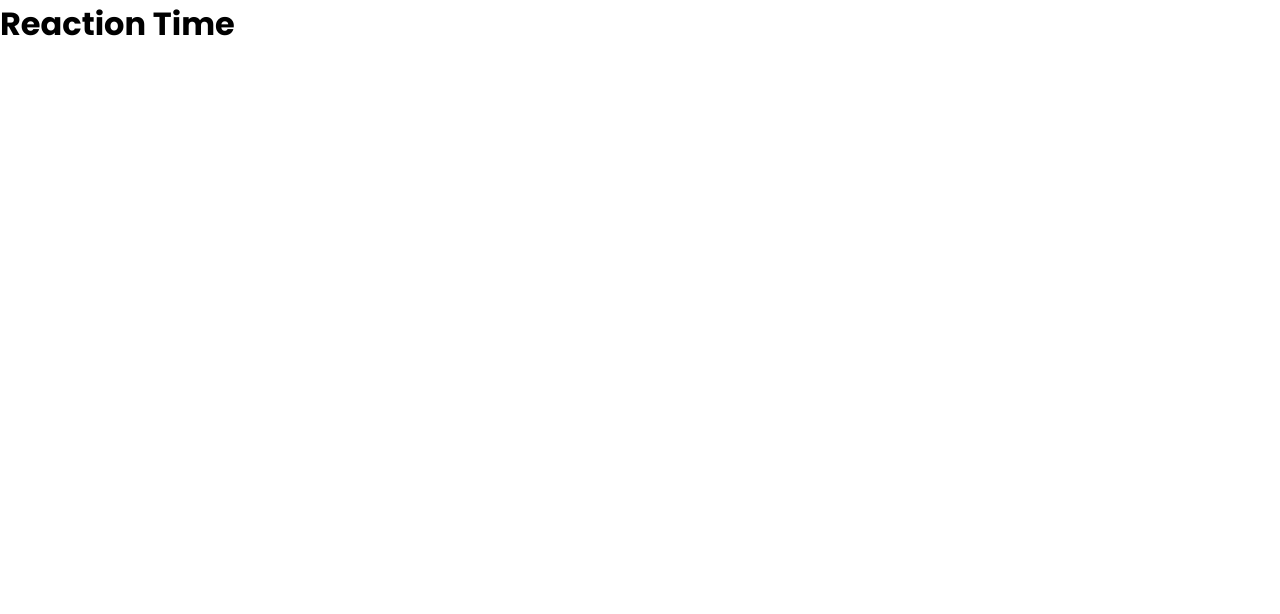
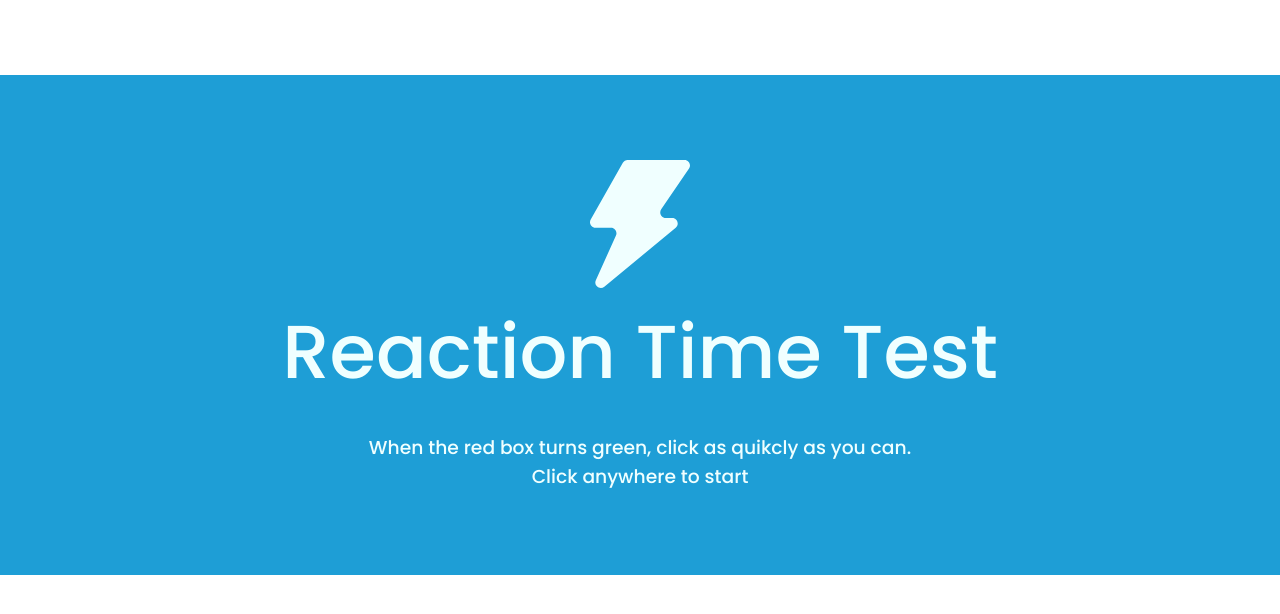
Before and after one commit to iguninovasyon/reaction-time, a plain HTML site: page index.html in a window 1280 px wide. Drawn offline with Linux system fonts and the light colour scheme.

Commit message:
Design update

```diff
--- a/assets/styles/style.css
+++ b/assets/styles/style.css
@@ -4,8 +4,61 @@
     margin: 0;
     padding: 0;
     box-sizing: border-box;
+    font-weight: 500;
 }
 
 body {
     font-family: 'Poppins', sans-serif;
+    margin-top: 75px;
+
 }
+.game {
+    margin: 0px;
+    background-color: #1E9ED6;
+    color: azure;
+    height: 500px;
+    width: 100%;
+
+}
+.game .title{
+    font-size: 75px;
+    text-align: center;
+}
+.game .description{
+    text-align: center;
+}
+.icon svg{
+    animation: 1s ease-in-out 0s infinite alternate none running pulse-faint;
+}
+@keyframes pulse-faint{
+    0% {
+    opacity: 0.6;
+}
+    100% {
+    opacity: 1;
+}}
+.texts {
+    animation-name: slideFadeIn;
+    animation-duration: 0.5s;
+    animation-timing-function: ease-out;
+    display: flex;
+    flex-direction: column;
+    justify-content: center;
+    align-items: center;
+    height: 100%;
+}
+@keyframes slideFadeIn{
+    0% {
+        opacity: 0;
+        transform: translateY(20px);
+    }
+    100% {
+        opacity: 1;
+        transform: translateY(0px);
+    }
+}
+@media (max-width: 450px) {
+    .game .title{
+        font-size: 50px;
+    }
+  }
--- a/index.html
+++ b/index.html
@@ -7,11 +7,22 @@
     <meta name="viewport" content="width=device-width, initial-scale=1.0">
     <title>Reaction Time</title>
     <link rel="stylesheet" href="./assets/styles/style.css">
+    <meta name="viewport" content="width=device-width, initial-scale=1.0">
 </head>
 
 <body>
     <div class="game">
-        <h1>Reaction Time</h1>
+        <div class="texts">
+        <div class="icon">
+            <svg width="100" height="128" viewBox="0 0 100 128" fill="currentcolor" xmlns="http://www.w3.org/2000/svg" class="hero-icon pulse-faint"><path d="M0.719527 59.616L32.8399 2.79148C33.8149 1.06655 35.6429 0 37.6243 0H94.4947C98.9119 0 101.524 4.94729 99.0334 8.59532L71.201 49.357C68.7101 53.0051 71.3225 57.9524 75.7397 57.9524H82.2118C87.3625 57.9524 89.6835 64.4017 85.7139 67.6841L14.34 126.703C9.85287 130.413 3.43339 125.513 5.82845 120.206L25.9709 75.5735C27.6125 71.936 24.9522 67.8166 20.9615 67.8166H5.50391C1.29539 67.8166 -1.35146 63.2798 0.719527 59.616Z" fill="currentcolor"></path></svg>
+        </div>
+        <h1 class="title">Reaction Time Test</h1>
+        <br>
+        <h3 class="description">When the red box turns green, click as quikcly as you can. <br>
+            Click anywhere to start
+        </h3>
+    </div>
+
         <!-- Burak -->
     </div>
 
```
